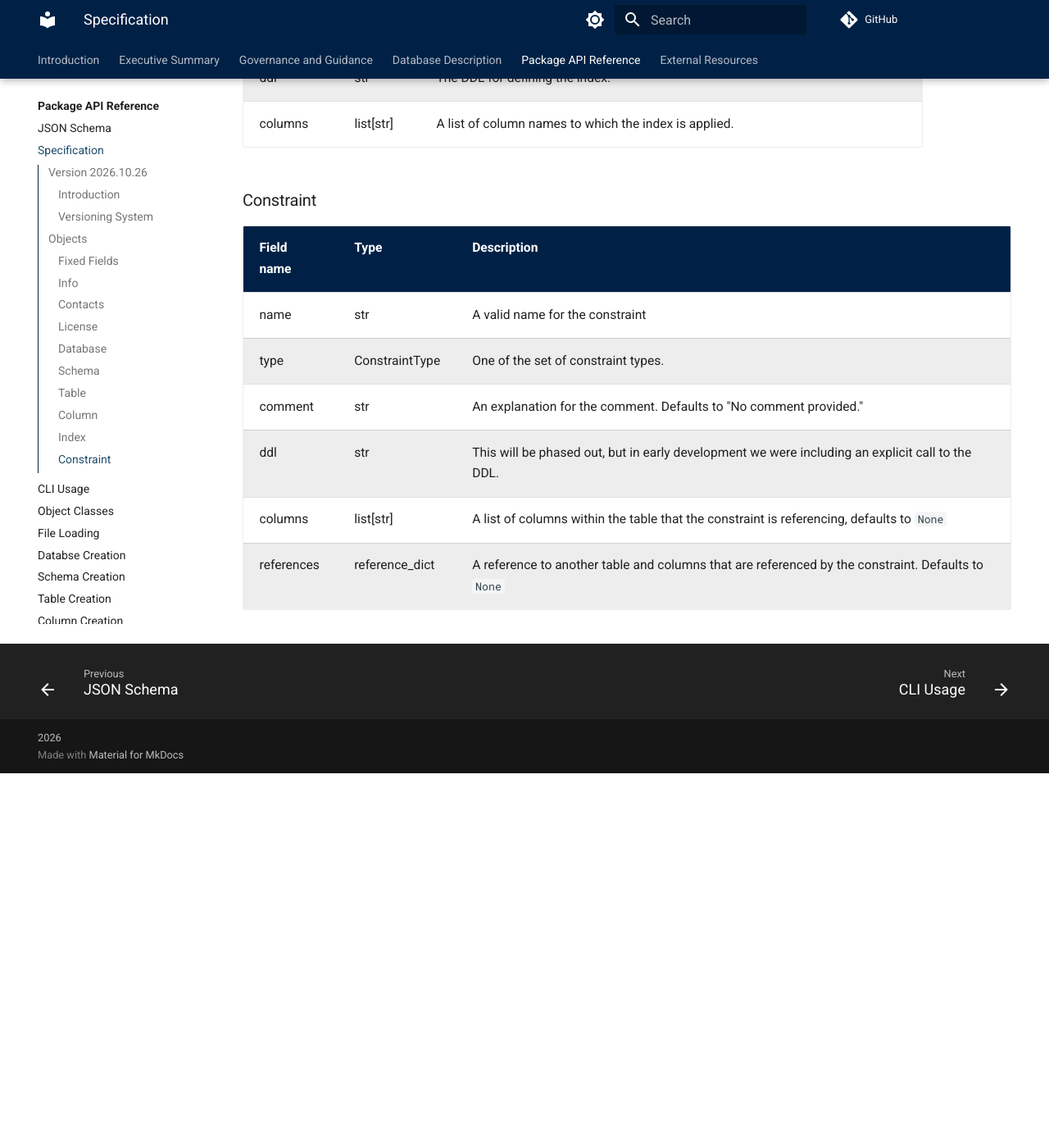
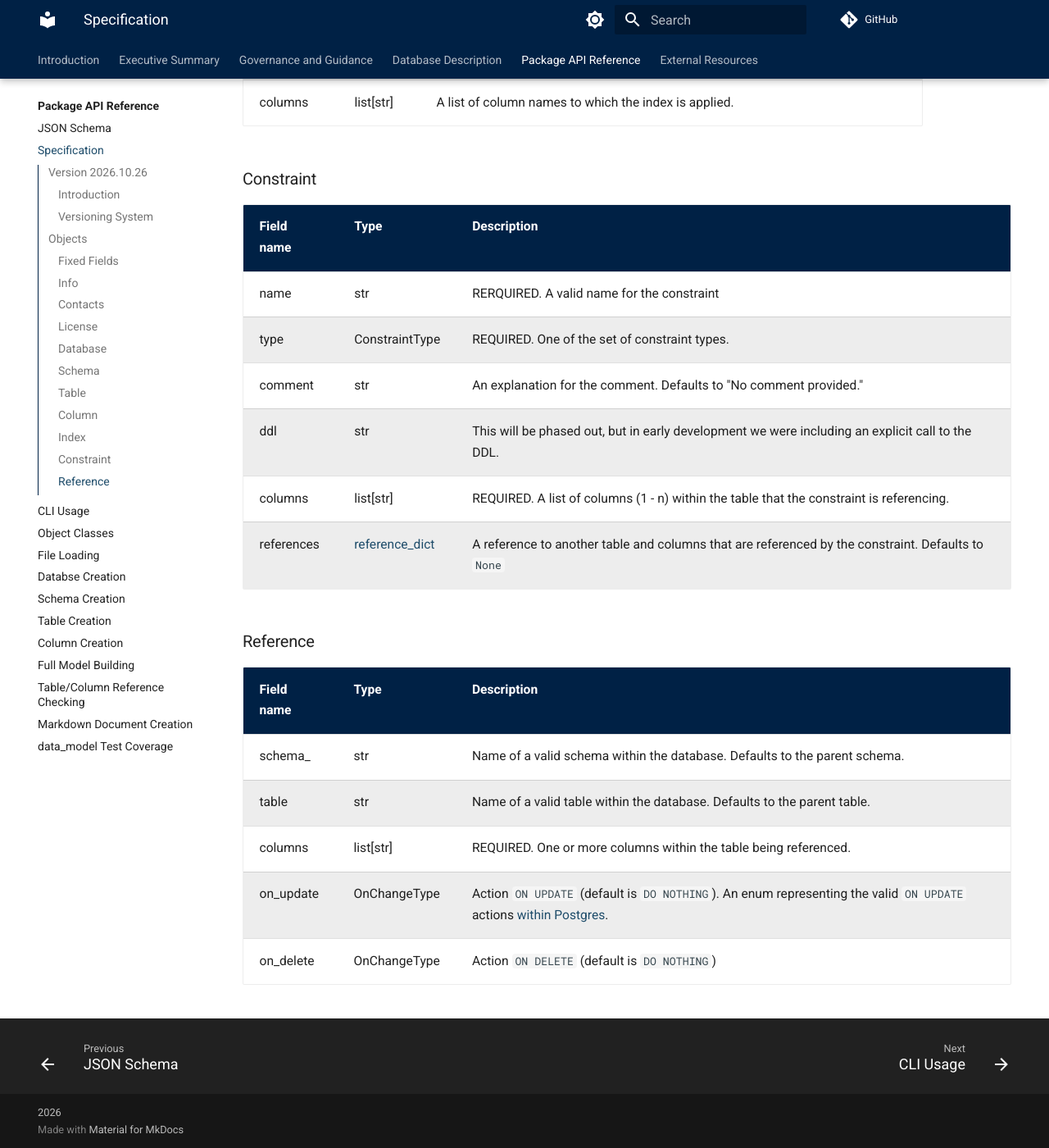
Before and after one commit to UBC-DERC/data_model, an MkDocs documentation site: the page built from docs/specifications/SPECIFICATION.md, in a window 1280 px wide and 1400 px high, scrolled down 5463 px. Shown: the whole window at 82% size. Built offline with MkDocs 1.6.1 and Material for MkDocs 9.7.7, drawn with Linux system fonts in a browser that asks for light colours; comment, search, counter and statistics services are not loaded; before the commit the page ends 6406 px from its top, so only the background shows below that; some of the changed text lies outside the part shown.

Commit message:
Updaterd specifications, and changed the OnUpdate/Delete classes
On Update and OnDelete types are now one single "OnChangeType" class since they were repeating themselves over and over again.

```diff
--- a/docs/specifications/SPECIFICATION.md
+++ b/docs/specifications/SPECIFICATION.md
@@ -112,16 +112,26 @@ A field to support the discovery and application of licensing to any data model
 | name | str | REQUIRED. Valid name for the index. |
 | type | str | Index type. |
 | comment | str | Valid comment explaining the use of the index. Defaults to "No comment provided." |
-| ddl | str | The DDL for defining the index. |
+| ddl | str | REQUIRED. The DDL for defining the index. |
 | columns | list[str] | A list of column names to which the index is applied. |
 
 ### Constraint
 
 | Field name | Type | Description |
 | --- | --- | --- |
-| name | str | A valid name for the constraint |
-| type | ConstraintType | One of the set of constraint types. |
+| name | str | RERQUIRED. A valid name for the constraint |
+| type | ConstraintType | REQUIRED. One of the set of constraint types. |
 | comment | str | An explanation for the comment. Defaults to "No comment  provided." |
 | ddl | str | This will be phased out, but in early development we were including an explicit call to the DDL. |
-| columns | list[str] | A list of columns within the table that the constraint is referencing, defaults to `None` |
-| references | reference_dict | A reference to another table and columns that are referenced by the constraint. Defaults to `None` |
+| columns | list[str] | REQUIRED. A list of columns (1 - n) within the table that the constraint is referencing. |
+| references | [reference_dict](#reference) | A reference to another table and columns that are referenced by the constraint. Defaults to `None` |
+
+### Reference
+
+| Field name | Type | Description |
+| --- | --- | --- |
+| schema_ | str | Name of a valid schema within the database. Defaults to the parent schema. |
+| table | str | Name of a valid table within the database. Defaults to the parent table. |
+| columns | list[str] | REQUIRED. One or more columns within the table being referenced. |
+| on_update | OnChangeType | Action `ON UPDATE` (default is `DO NOTHING`). An enum representing the valid `ON UPDATE` actions [within Postgres](https://www.postgresql.org/docs/current/ddl-constraints.html). |
+| on_delete | OnChangeType | Action `ON DELETE` (default is `DO NOTHING`) |
```
Also changed, not shown: other parts of docs/specifications/SPECIFICATION.md (+1 -1 lines), docs/api/coverage.md (+2 -2 lines), 1 other file.
